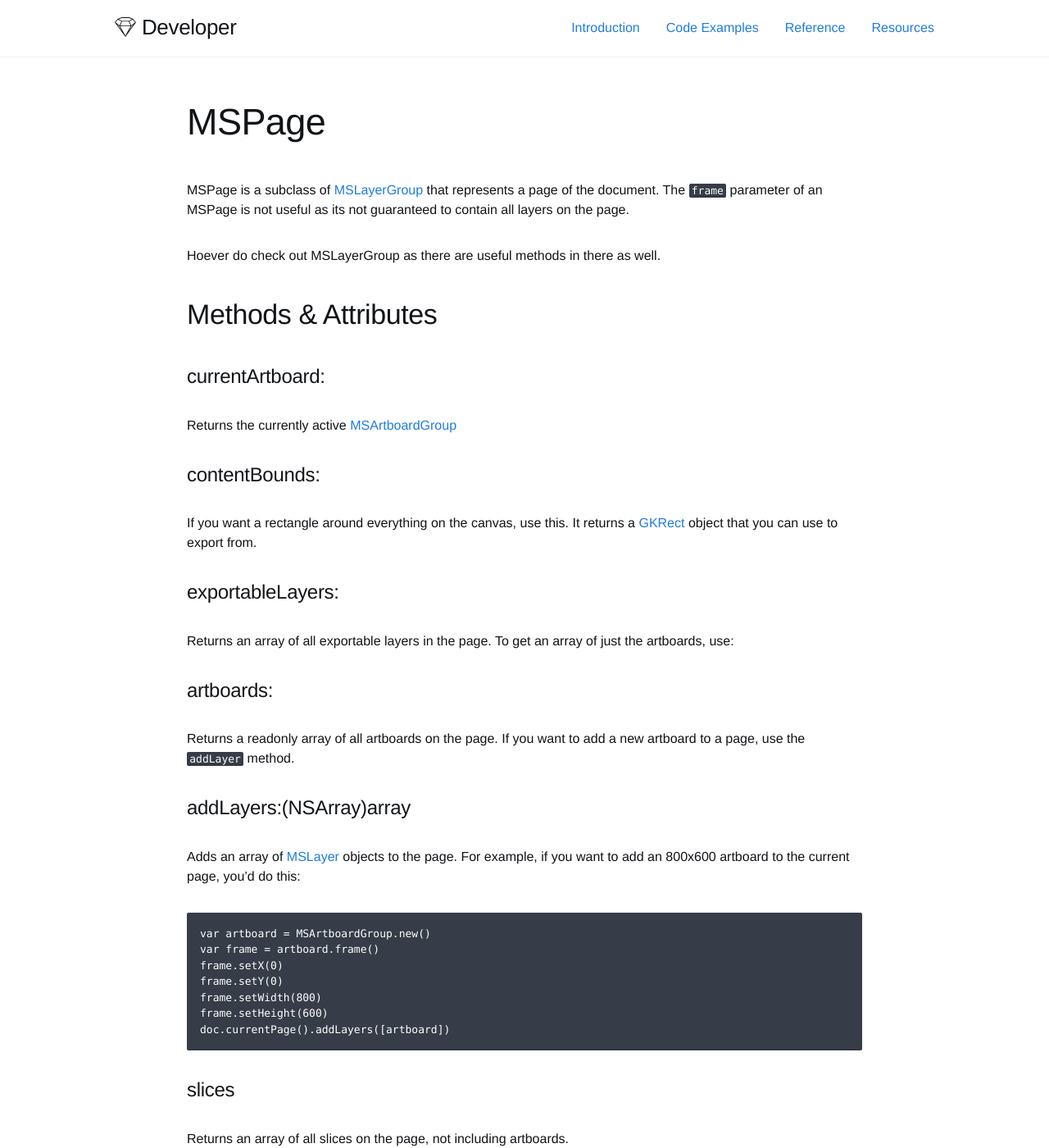
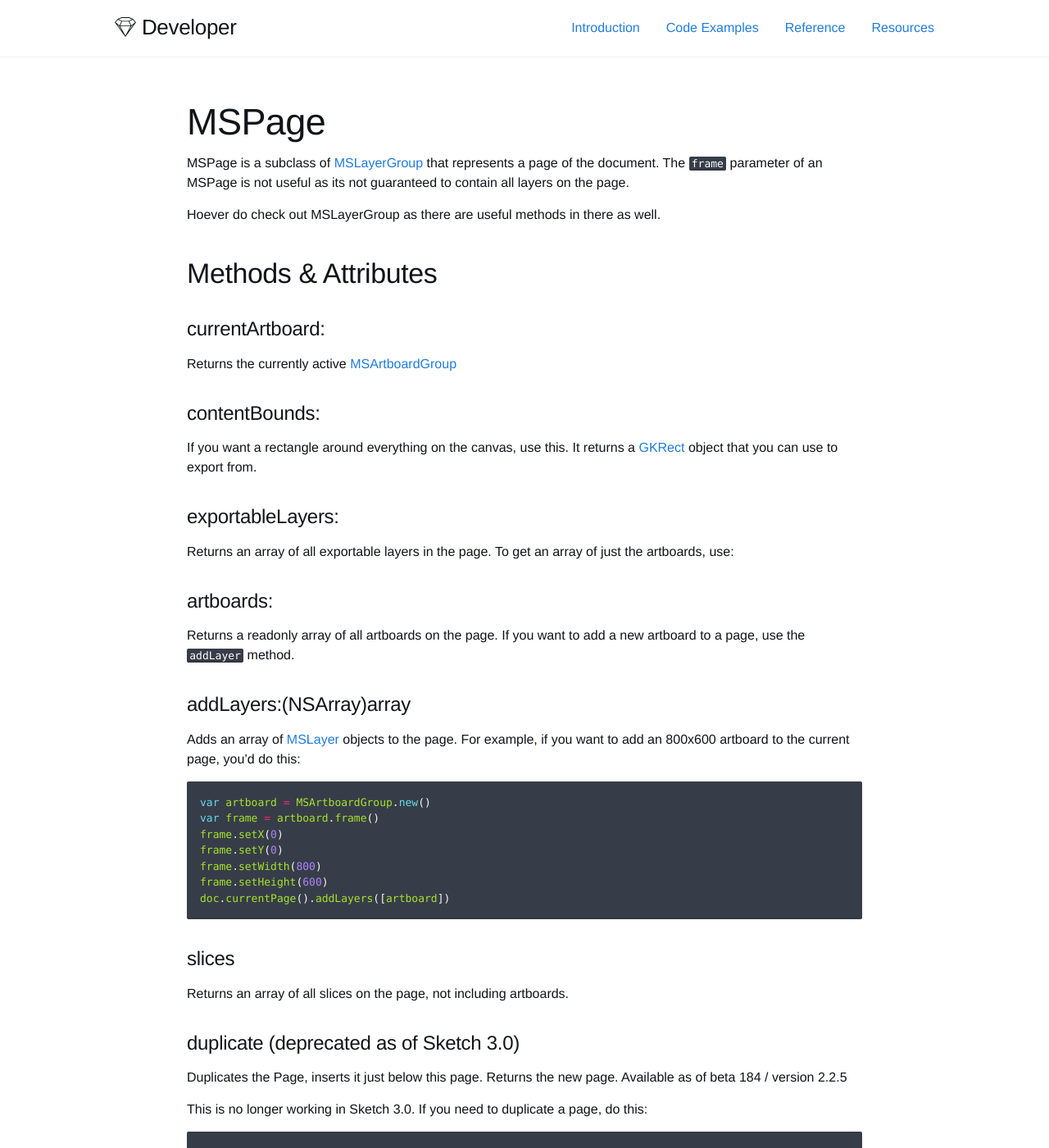
Before and after one commit to matt-curtis/developer.sketchapp.com, a Jekyll site: the page built from _classes/MSPage.md, in a window 1280 px wide and 1400 px high. Shown: the whole window at 82% size. Built offline with Jekyll 4.4.1, drawn with Linux system fonts in a browser that asks for light colours; some web fonts are replaced; Markdown is read by kramdown in place of the engine named in the settings.

Commit message:
Fixed syntax highlighting

```diff
--- a/_sass/helpers/_syntax-highlighting.scss
+++ b/_sass/helpers/_syntax-highlighting.scss
@@ -1,7 +1,7 @@
 /**
  * Syntax highlighting styles
  */
-$spacing-unit:     30px;
+$spacing-unit: 30px;
 /**
  * Set `margin-bottom` to maintain vertical rhythm
  */
@@ -16,7 +16,7 @@ ul, ol, dl, figure,
   background: #fff;
   @extend %vertical-rhythm;
 
-  pre { background-color: #272822; }
+  //pre { background-color: #272822; }
 
   .bp { color: #f8f8f2 } /* Name.Builtin.Pseudo */
   .c { color: #75715e } /* Comment */
@@ -82,3 +82,7 @@ ul, ol, dl, figure,
   .vi { color: #f8f8f2 } /* Name.Variable.Instance */
   .w { color: #f8f8f2 } /* Text.Whitespace */
 }
+
+code > span {
+  text-shadow: none;
+}
--- a/css/style.scss
+++ b/css/style.scss
@@ -13,6 +13,7 @@
 @import "layout/grid";
 @import "layout/layout";
 @import "helpers/helpers";
+@import "helpers/syntax-highlighting";
 @import "components/actions-links";
 @import "components/actions-buttons";
 @import "components/navigation-general";
```
